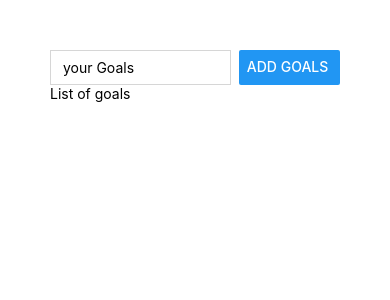
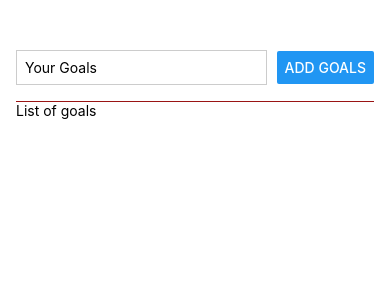
Before and after one commit to Ind0Pacific/React-Native, a React Native app: screen / in a window 390 px wide. Shown: the top 300 px of the page. Built offline with nearby package versions, Linux system fonts and the light colour scheme.

Commit message:
formatting

```diff
--- a/App.js
+++ b/App.js
@@ -1,14 +1,14 @@
-import { StyleSheet, Text, View, Button , TextInput } from "react-native";
+import { StyleSheet, Text, View, Button, TextInput } from "react-native";
 
 export default function App() {
   return (
-    <View style = {styles.appContainer}>
-      <View style = {styles.inputContainer}>
-        <TextInput style= {styles.textInpt} placeholder=' your Goals' />
-        <Button title="Add Goals "/>
+    <View style={styles.appContainer}>
+      <View style={styles.inputContainer}>
+        <TextInput style={styles.textInput} placeholder="Your Goals" />
+        <Button title="Add Goals" onPress={() => {}} />
       </View>
       <View>
-        <Text>List of goals </Text>
+        <Text>List of goals</Text>
       </View>
     </View>
   );
@@ -16,18 +16,23 @@ export default function App() {
 
 const styles = StyleSheet.create({
   appContainer: {
-    padding: 50,
+    paddingTop: 50,
+    paddingHorizontal: 16,
   },
   inputContainer: {
-    flexDirection: 'row',
-    justifyContent: 'space-between'
+    flex: 1,
+    flexDirection: "row",
+    justifyContent: "space-between",
+    alignItems: "center",
+    paddingBottom: 16,
+    borderBottomWidth: 1,
+    borderBottomColor: "#9a1414",
   },
-  textInpt: {
+  textInput: {
     borderWidth: 1,
-    borderColor: '#cccc',
-    width: '80%',
+    borderColor: "#cccccc",
+    width: "70%",
     marginRight: 8,
-    padding: 8
+    padding: 8,
   },
-  },
-);
+});
```
